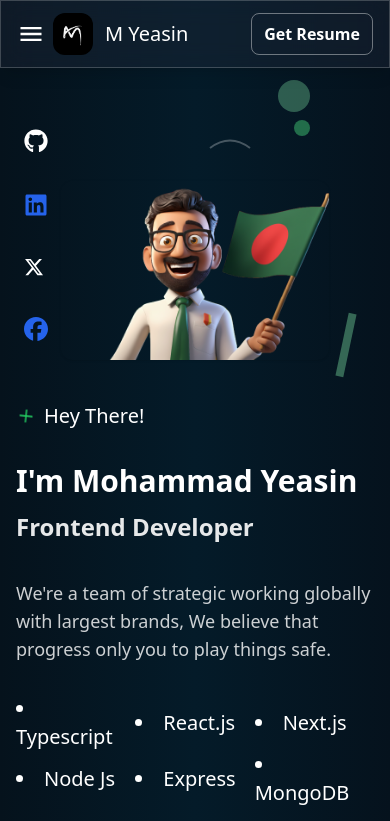
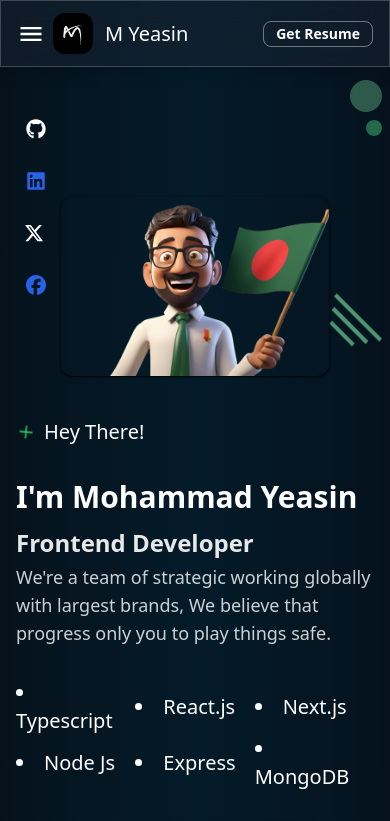
Before and after one commit to mdYeasinIslam/My_Portfolio, a Next.js app: page / in a window 390 px wide. Shown: the top 821 px of the page. Built offline with nearby package versions, Linux system fonts and the light colour scheme.

Commit message:
fix responsive issues in banner and navbar

```diff
--- a/src/SharedComponent/Navbar.tsx
+++ b/src/SharedComponent/Navbar.tsx
@@ -124,7 +124,7 @@ export const Navbar = () => {
         <button
           title="Download My Resume"
           onClick={handleResumeDownload}
-          className="bg-transparent hover:bg-black/90 border border-white/40 text-white px-3 py-2 rounded-lg duration-300 font-semibold"
+          className="text-white text-sm md:text-base font-semibold bg-transparent hover:bg-black/90 border border-white/40 py-0.5  px-3 md:py-2 rounded-lg duration-300 "
         >
           Get Resume
         </button>
--- a/src/components/Home/Banner/HeroBanner.tsx
+++ b/src/components/Home/Banner/HeroBanner.tsx
@@ -1,7 +1,7 @@
 "use client";
 
 import { Button } from "@mui/material";
-import { ArrowRight, Plus, SendIcon } from "lucide-react";
+import { ArrowRight, Plus } from "lucide-react";
 import Image from "next/image";
 import { useEffect, useState } from "react";
 import { FaFacebook, FaGithub, FaLinkedin, FaXTwitter } from "react-icons/fa6";
@@ -25,9 +25,9 @@ export default function HeroBanner() {
       // className="bg-gradient-to-r from-green-100 via-blue-50 to-pink-50"
       className="bg-gradient-to-r from-[#05121C] via-[#041B29] to-[#05121D]"
     >
-      <div className="container relative pt-24 ">
+      <div className="container relative pt-24 lg:pt-0 ">
         {/* Social Media Icons - Left Side */}
-        <div className="absolute  left-6 lg:left-1 top-[25%] md:top-[35%] lg:top-1/2 transform -translate-y-1/2 flex flex-col gap-10 md:gap-16 text-white">
+        <div className="absolute  left-6 lg:left-5 top-[22%] md:top-[35%] lg:top-1/2 transform -translate-y-1/2 flex flex-col gap-8 md:gap-16 text-white">
           {/* <div className="text-gray-400 text-sm transform -rotate-90 origin-center mb-8">
           Instagram
         </div> */}
@@ -35,7 +35,7 @@ export default function HeroBanner() {
             href="https://github.com/mdYeasinIslam"
             className=" duration-500 transition-colors"
           >
-            <FaGithub className="w-6 h-6" />
+            <FaGithub className="w-6 md:h-6" />
           </a>
           {/* <div className="text-gray-400 text-sm transform -rotate-90 origin-center">
           LinkedIn
@@ -44,13 +44,13 @@ export default function HeroBanner() {
             href="https://www.linkedin.com/in/mohammad-yeasin-islam/"
             className="text-blue-600 transition-colors"
           >
-            <FaLinkedin className="w-6 h-6" />
+            <FaLinkedin className="w-6 md:h-6" />
           </a>
           {/* <div className="text-gray-400 text-sm transform -rotate-90 origin-center">
           Twitter
         </div> */}
           <a href="https://x.com/hyeasinislam" className=" transition-colors">
-            <FaXTwitter className="w-5 h-5" />
+            <FaXTwitter className="w-5 md:h-5" />
           </a>
           {/* <div className="text-gray-400 text-sm transform -rotate-90 origin-center">
           Facebook
@@ -59,23 +59,23 @@ export default function HeroBanner() {
             href="https://www.facebook.com/profile.php?id=100011183114419"
             className="text-blue-600 transition-colors"
           >
-            <FaFacebook className="w-6 h-6" />
+            <FaFacebook className="w-6 md:h-6" />
           </a>
         </div>
 
         {/* Decorative Elements */}
-        <div className="absolute  top-20 right-20 animate-pulse">
+        <div className="absolute  top-20 right-2 md:right-20 animate-pulse">
           <div className="w-8 h-8 bg-green-300 rounded-full opacity-60"></div>
           <div className="w-4 h-4 bg-green-400 rounded-full mt-2 ml-4 opacity-80"></div>
         </div>
 
-        <div className="hidden md:block absolute top-32 left-[45%] xl:left-1/2 animate-bounce">
+        <div className=" absolute top-80 md:top-32 max-sm:right-0 md:left-[45%] 2xl:left-1/2 animate-bounce">
           <div className="w-16 h-1 bg-green-300 opacity-60 transform rotate-45"></div>
           <div className="w-12 h-1 bg-green-300 opacity-60 transform rotate-45 mt-1"></div>
           <div className="w-8 h-1 bg-green-300 opacity-60 transform rotate-45 mt-1"></div>
         </div>
 
-        <div className="absolute top-32 right-1/3">
+        {/* <div className="absolute top-32 right-1/3">
           <svg
             width="60"
             height="40"
@@ -90,9 +90,11 @@ export default function HeroBanner() {
               opacity="0.6"
             />
           </svg>
-        </div>
+        </div> */}
 
-        <div className="absolute bottom-32 left-1/4 animate-ping">
+        <div className="hidden lg:flex gap-3 absolute bottom-40 xl:bottom-32 2xl:bottom-44 left-60 xl:left-80 animate-ping ">
+          <div className="w-3 h-3 bg-green-400 rounded-full opacity-70"></div>
+          <div className="w-3 h-3 bg-green-400 rounded-full opacity-70"></div>
           <div className="w-3 h-3 bg-green-400 rounded-full opacity-70"></div>
         </div>
 
@@ -102,7 +104,7 @@ export default function HeroBanner() {
             {/* Left Side - Image */}
             <div className="relative">
               {/* Green Organic Shape Background */}
-              <div className="absolute inset-0 -z-10">
+              <div className="absolute top-20 inset-0 -z-10">
                 <svg
                   width="500"
                   height="600"
@@ -127,7 +129,7 @@ export default function HeroBanner() {
                   alt="Frontend Developer"
                   width={500}
                   height={500}
-                  className=" w-full  shadow lg:shadow-black rounded-2xl scale-75   duration-500"
+                  className=" w-full  shadow shadow-black rounded-2xl scale-75   duration-500"
                 />
               </div>
             </div>
@@ -166,7 +168,7 @@ export default function HeroBanner() {
               </div>
 
               {/* Description */}
-              <p className="text-white/80 font-medium text-lg  max-w-lg animate-fade-in-up delay-300">
+              <p className="text-white/80 font-medium text-lg  max-w-lg animate-fade-in-up delay-300 !mt-0">
                 We're a team of strategic working globally with largest brands,
                 We believe that progress only you to play things safe.
               </p>
@@ -234,13 +236,13 @@ export default function HeroBanner() {
         </div>
 
         {/* Additional Decorative Elements */}
-        <div className="absolute bottom-20 right-10 animate-bounce delay-1000">
+        {/* <div className="hidden lg:block absolute bottom-40 right-10 animate-bounce delay-1000">
           <div className="w-6 h-6 border-2 border-green-300 rounded-full opacity-60"></div>
-        </div>
+        </div> */}
 
-        <div className="absolute top-1/3 right-10 animate-pulse delay-500">
+        {/* <div className="absolute top-1/3 right-10 animate-pulse delay-500">
           <div className="w-2 h-16 bg-green-300 opacity-40 transform rotate-12"></div>
-        </div>
+        </div> */}
 
         {/* Custom CSS for animations */}
         <style jsx>{`
```
